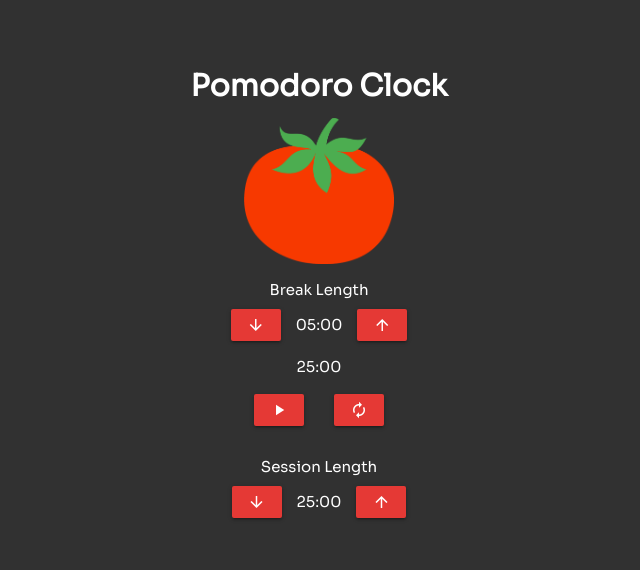
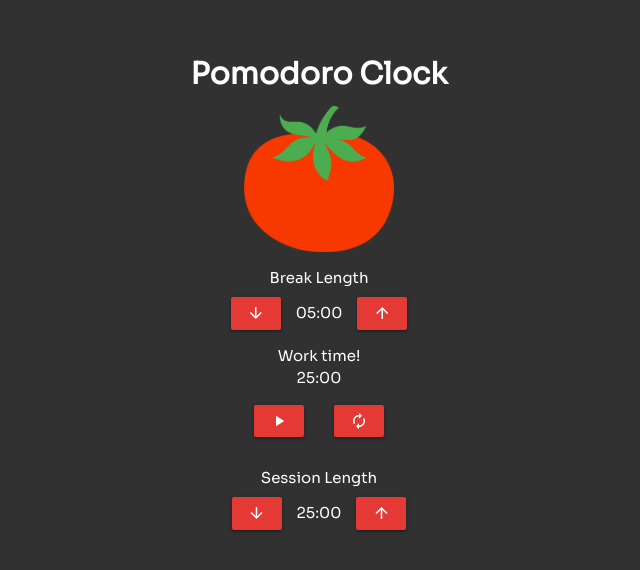
Before and after one commit to VinuJ/pomodoro-timer, a React (Create React App) app: page / in a window 1280 px wide. Shown: the part 106-676 px from the top of the page, without its empty margins (321-961 px from the left). Built offline with nearby package versions, Linux system fonts and the light colour scheme.

Commit message:
Added break message

```diff
--- a/src/App.tsx
+++ b/src/App.tsx
@@ -103,6 +103,7 @@ const App: FC = () => {
       />
 
       <div className="timer-container">
+        <div className='break-message'>{(onBreak) ? 'Break time!' : 'Work time!'}</div>
         <div className="timer">{formatTime(displayTime)}</div>
         <button
           className="play-pause btn-small red darken-1"
--- a/src/styles.scss
+++ b/src/styles.scss
@@ -25,6 +25,9 @@
   .image {
     width: 10rem;
   }
+  .break-message {
+    text-align: center;
+  }
   .timer {
     text-align: center;
   }
```
